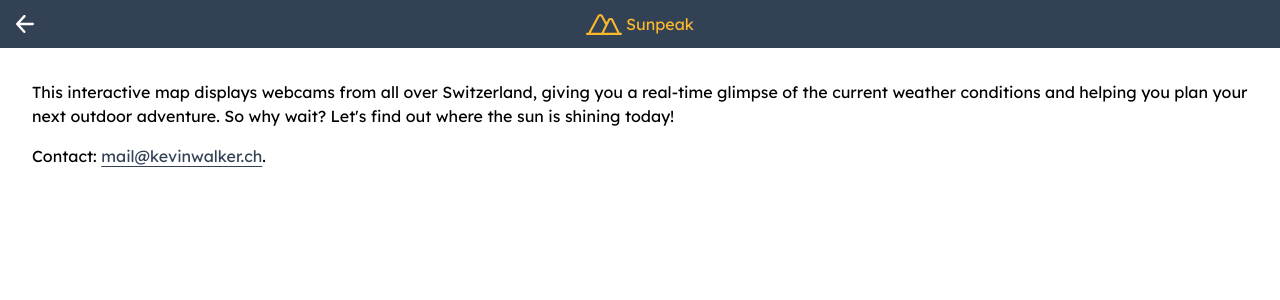
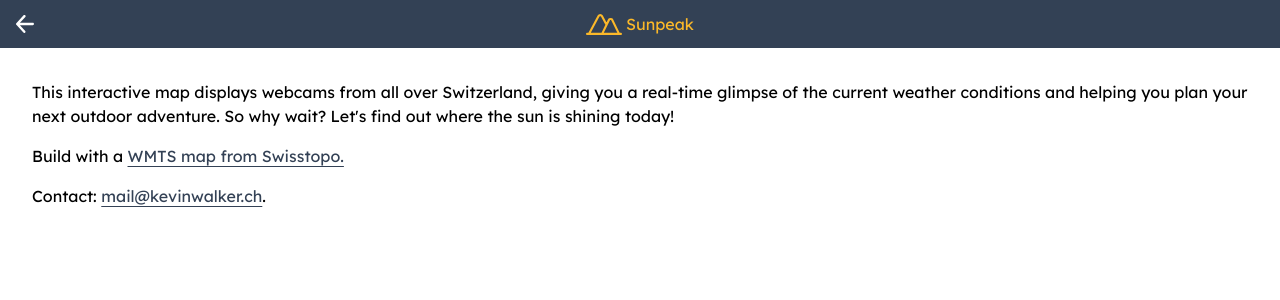
Before and after one commit to Walkeezy/sunpeak-app, a Next.js app: page /info in a window 1280 px wide. Shown: the top 300 px of the page. Built offline with nearby package versions, Linux system fonts and the light colour scheme.

Commit message:
feat: add build info

```diff
--- a/src/pages/info.tsx
+++ b/src/pages/info.tsx
@@ -27,6 +27,17 @@ export default function InfoPage() {
           out where the sun is shining today!
         </p>
         <p>
+          Build with a{" "}
+          <Link
+            href="https://www.geo.admin.ch/en/geo-services/geo-services/portrayal-services-web-mapping/web-map-tiling-services-wmts.html"
+            target="_blank"
+            rel="noopener noreferrer"
+            className="text-slate-700 hover:text-slate-400 transition-colors underline underline-offset-4"
+          >
+            WMTS map from Swisstopo.
+          </Link>
+        </p>
+        <p>
           Contact:{" "}
           <Link
             href="mailto:mail@kevinwalker.ch"
```
